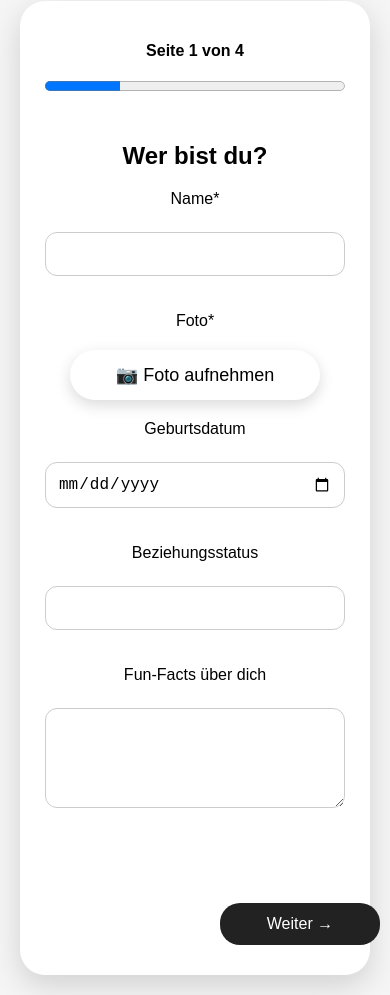
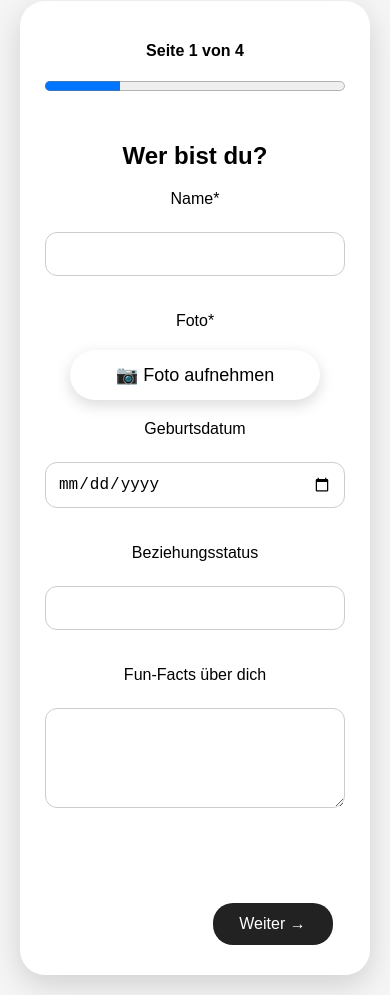
Before and after one commit to tobiassterchi23-cmyk/wg-gaestebuch, a plain HTML site: page pages/createEntry.html in a window 390 px wide. Shown: the part 99-1094 px from the top of the page. Drawn offline with nearby package versions, Linux system fonts and the light colour scheme.

Commit message:
feat: improve website

```diff
--- a/css/createEntry.css
+++ b/css/createEntry.css
@@ -177,13 +177,19 @@ button {
 
 .buttonContainer {
 
-    display: flex;
+    display:flex;
 
-    justify-content: space-between;
+    justify-content:space-between;
 
-    align-items: center;
+    align-items:center;
 
-    margin-top: 30px;
+    margin-top:30px;
+
+    width:90%;
+
+    margin-left:auto;
+
+    margin-right:auto;
 
 }
 
@@ -245,3 +251,22 @@ button {
 
 
 }
+
+@media(max-width:600px){
+
+.buttonContainer{
+
+    width:95%;
+
+}
+
+
+.buttonContainer button{
+
+    min-width:120px;
+
+    font-size:16px;
+
+}
+
+}
```
Also changed, not shown: images/QR_Code.png (added).
